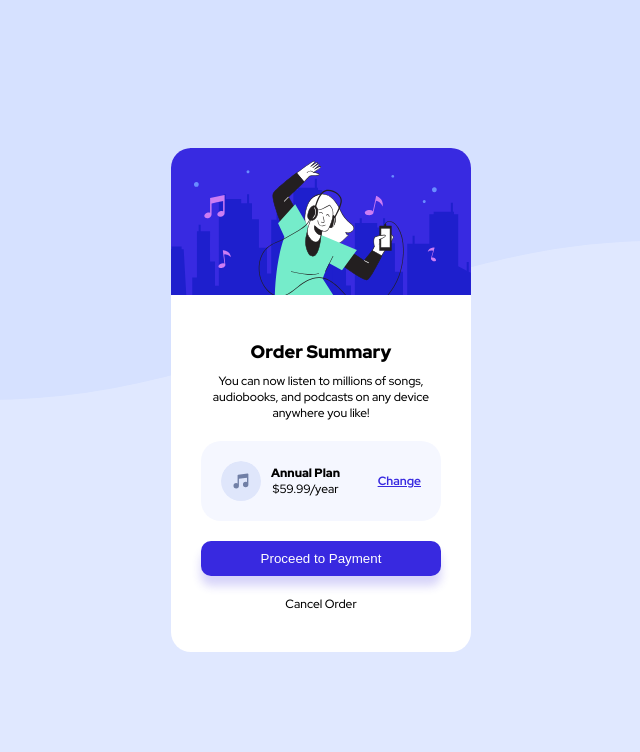
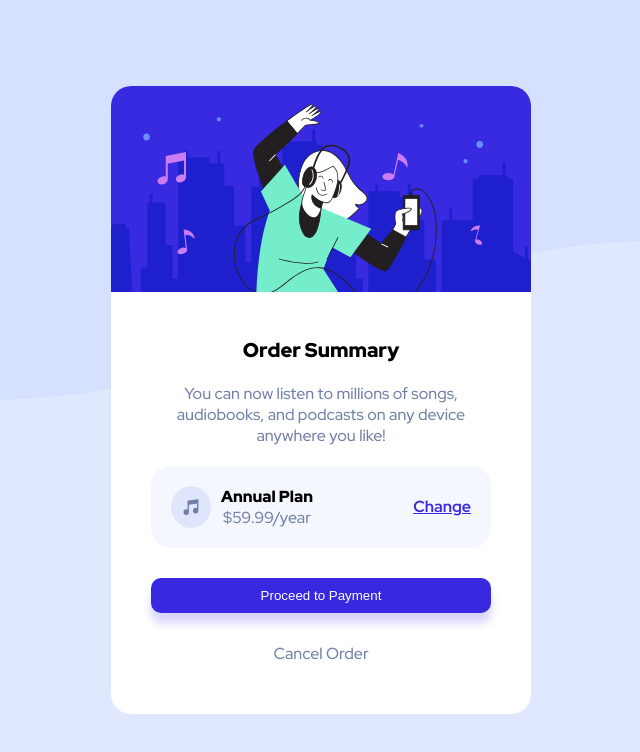
Before and after one commit to EmanMahm0ud/Order-Summary-Component, a plain HTML site: page index.html in a window 1280 px wide. Shown: the whole page, without its empty margins (319-959 px from the left). Drawn offline with Linux system fonts and the light colour scheme.

Commit message:
Change some pixels

```diff
--- a/CSS/style.css
+++ b/CSS/style.css
@@ -17,20 +17,21 @@ body {
 }
 
 h1 {
-    padding: 10px 0;
-    font-size: 18px;
+    padding-bottom: 20px;
+    font-size: 20px;
     font-weight: 900;
 }
 
 p {
-    font-size: 12px;
+    font-size: 16px;
     font-weight: 500;
+    color: hsl(224, 23%, 55%);
 }
 
 /* --------------------------------- */
 
 .card {
-    width: 300px;
+    width: 420px;
     border-radius: 20px;
     background-color: hsl(0, 0%, 100%);
 }
@@ -41,7 +42,7 @@ p {
 }
 
 .card-content {
-    padding: 30px;
+    padding: 40px;
     text-align: center;
 }
 
@@ -65,7 +66,7 @@ p {
 
 .right p:hover {
     text-decoration: none;
-    font-weight: 500;
+    color: hsla(245, 75%, 52%, 0.6);
     cursor: pointer;
 }
 
@@ -74,6 +75,7 @@ p {
 }
 
 .left .bold {
+    color: black;
     font-weight: 900;
 }
 
@@ -96,6 +98,7 @@ p {
 button {
     width: 100%;
     padding: 10px;
+    margin: 10px 0;
     border: none;
     border-radius: 10px;
     color: hsl(0, 0%, 100%);
@@ -117,7 +120,7 @@ button:hover {
 
 .footer:hover {
     cursor: pointer;
-    font-weight: 700;
+    color: black;
 }
 
 /* --------------------------------- */
```
